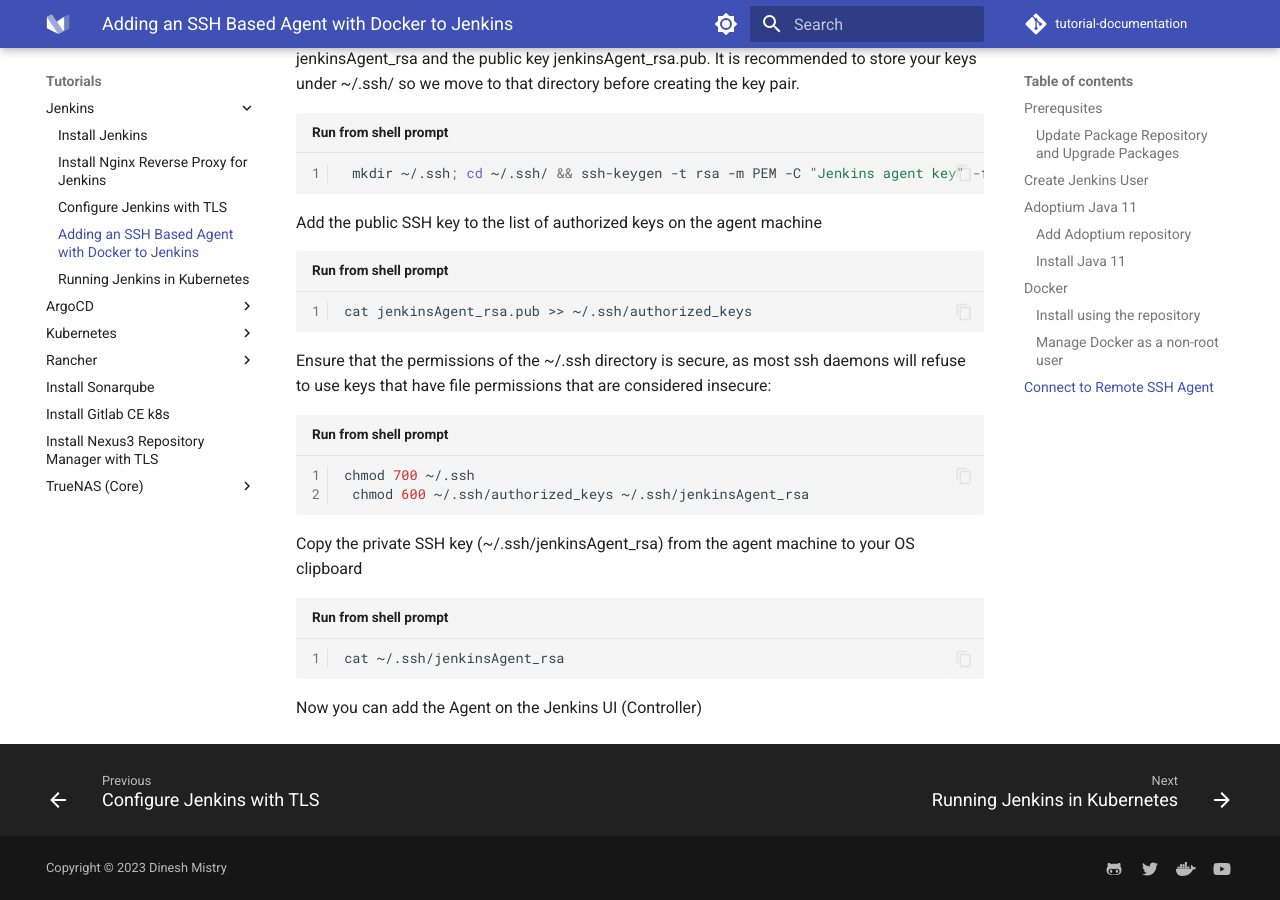
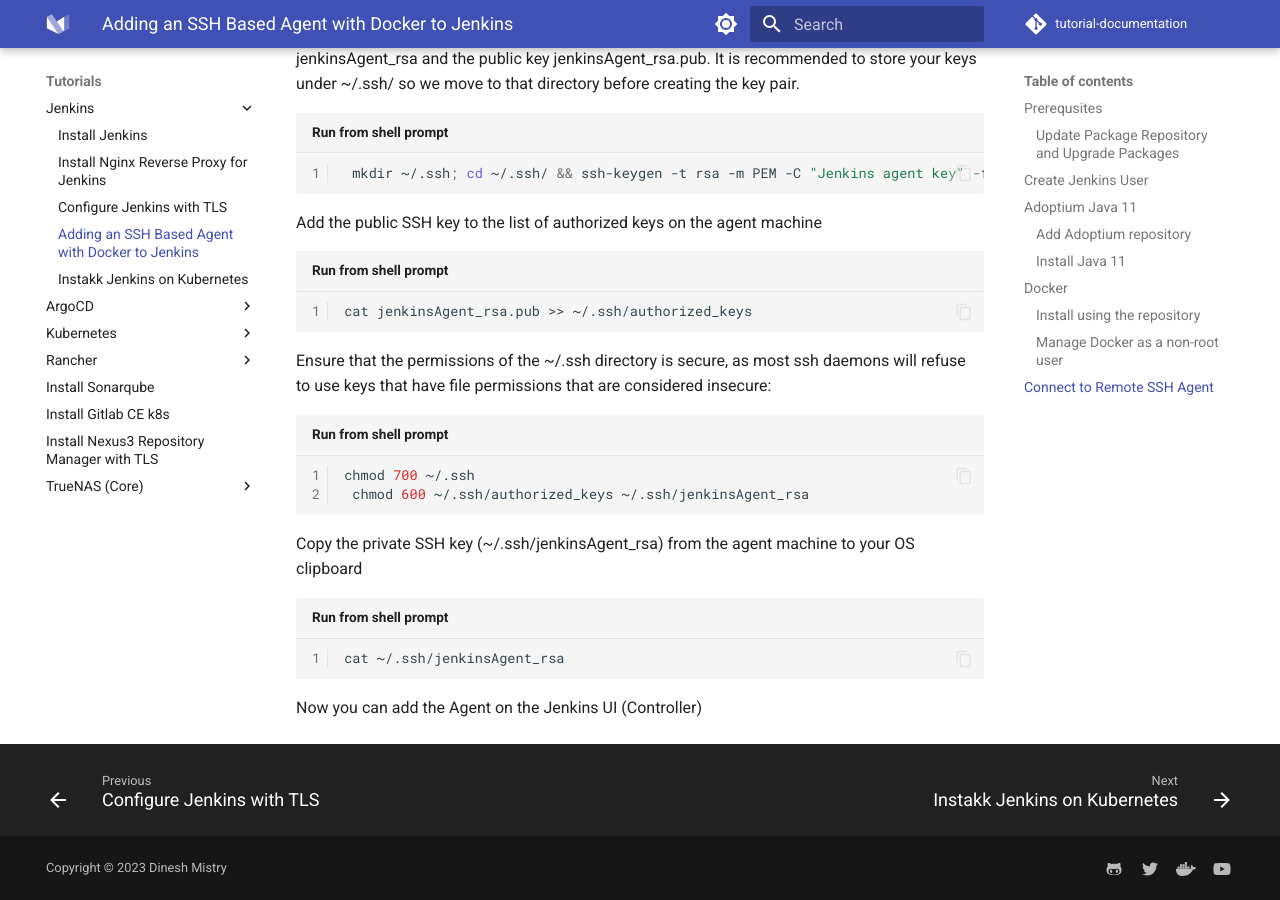
Before and after one commit to dmancloud/tutorial-documentation, an MkDocs documentation site: the page built from docs/jenkins-ssh-agent.md, in a window 1280 px wide and 900 px high, scrolled down 3148 px. Built offline with MkDocs 1.6.1 and Material for MkDocs 9.7.7, drawn with Linux system fonts in a browser that asks for light colours; comment, search, counter and statistics services are not loaded; the version menu is left out.

Commit message:
changed title for jenkins on k8s

```diff
--- a/mkdocs.yml
+++ b/mkdocs.yml
@@ -139,7 +139,7 @@
         - Install Nginx Reverse Proxy for Jenkins: install-nginx.md
         - Configure Jenkins with TLS: jenkins-ssl.md
         - Adding an SSH Based Agent with Docker to Jenkins: jenkins-ssh-agent.md
-        - Running Jenkins in Kubernetes: jenkins-in-kubernetes.md
+        - Instakk Jenkins on Kubernetes: jenkins-in-kubernetes.md
     - ArgoCD:
         - Install ArgoCD: install-argocd.md
         - ArgoCD Git Webhook: argocd-webhook.md
```
